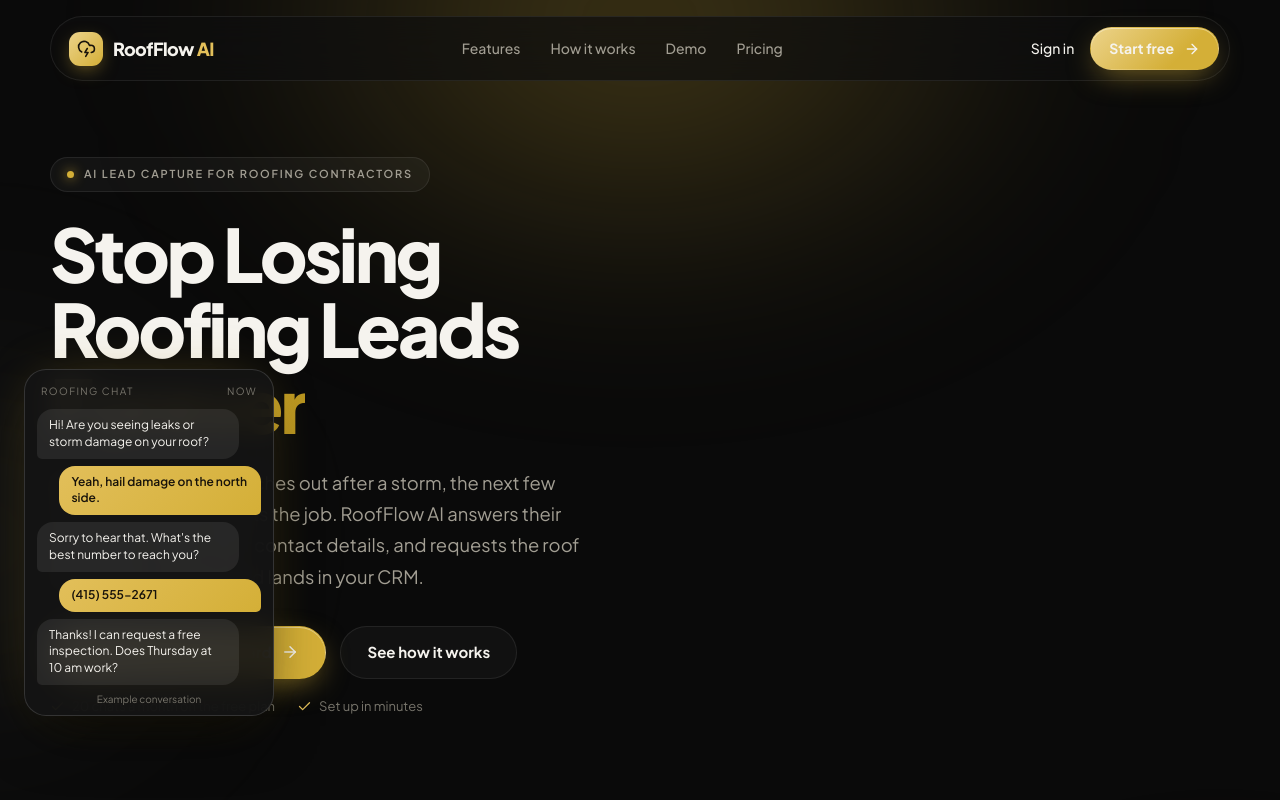
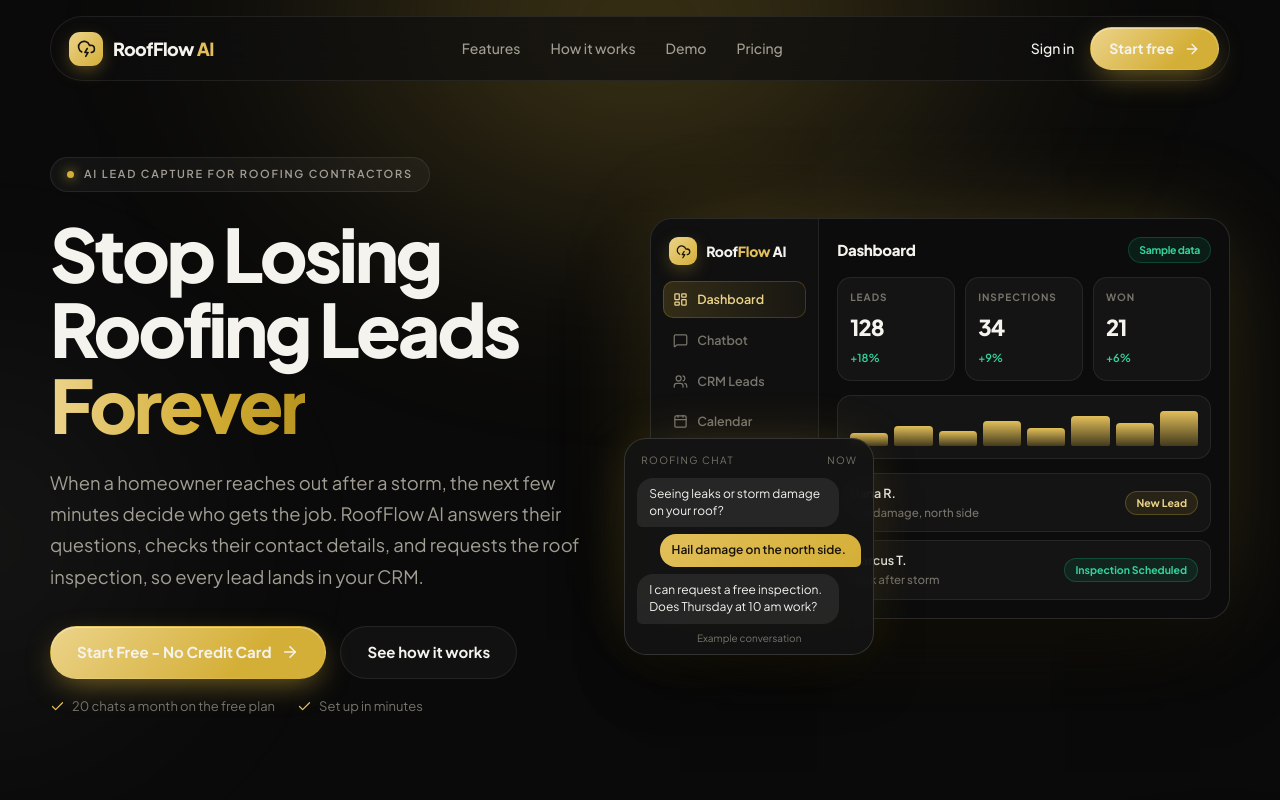
Before and after one commit to hekmat03/roof-flow-ai, a React (Vite) app: page / in a window 1280 px wide. Shown: the top 800 px of the page. Built offline with nearby package versions, Linux system fonts and the light colour scheme; no server answers.

Commit message:
Enhance LandingPage with new icons and chat updates
Updated the LandingPage component to include new icons and modified chat conversation text.

```diff
--- a/src/components/public/LandingPage.tsx
+++ b/src/components/public/LandingPage.tsx
@@ -1,5 +1,5 @@
 import React, { useEffect, useRef, useState } from 'react';
-import { ArrowRight, Bot, Calendar, Check, CloudLightning, Lock, MessageSquare, Send, ShieldCheck, Users } from 'lucide-react';
+import { ArrowRight, Bot, Calendar, Check, CloudLightning, CreditCard, LayoutDashboard, Lock, MessageSquare, Send, ShieldCheck, Users } from 'lucide-react';
 import './public.css';
 
 /* ---------------------------------------------------------------------------
@@ -179,14 +179,39 @@ export const LandingPage: React.FC = () => {
               </div>
             </div>
 
-            <div className="lp-phone-wrap">
+            <div className="lp-preview" aria-label="Preview of the RoofFlow AI dashboard">
+              <div className="lp-dash">
+                <aside className="lp-dash-side">
+                  <div className="lp-dash-logo"><span className="lp-mark"><CloudLightning size={15} aria-hidden /></span><span>Roof<b>Flow</b> AI</span></div>
+                  <div className="lp-dash-nav">
+                    <span className="on"><LayoutDashboard size={15} aria-hidden /> Dashboard</span>
+                    <span><MessageSquare size={15} aria-hidden /> Chatbot</span>
+                    <span><Users size={15} aria-hidden /> CRM Leads</span>
+                    <span><Calendar size={15} aria-hidden /> Calendar</span>
+                    <span><CreditCard size={15} aria-hidden /> Billing</span>
+                  </div>
+                </aside>
+                <div className="lp-dash-main">
+                  <div className="lp-dash-title">Dashboard <small>Sample data</small></div>
+                  <div className="lp-stats">
+                    <div className="lp-stat"><span>Leads</span><b>128</b><em>+18%</em></div>
+                    <div className="lp-stat"><span>Inspections</span><b>34</b><em>+9%</em></div>
+                    <div className="lp-stat"><span>Won</span><b>21</b><em>+6%</em></div>
+                  </div>
+                  <div className="lp-bars" aria-hidden>
+                    {[34, 52, 40, 66, 48, 78, 60, 92].map((h, i) => <i key={i} style={{ height: `${h}%` }} />)}
+                  </div>
+                  <div className="lp-leads">
+                    <div className="lp-lead-row"><div>Dana R.<br /><span>Hail damage, north side</span></div><b className="lp-pill">New Lead</b></div>
+                    <div className="lp-lead-row"><div>Marcus T.<br /><span>Leak after storm</span></div><b className="lp-pill lp-pill--ok">Inspection Scheduled</b></div>
+                  </div>
+                </div>
+              </div>
               <div className="lp-phone" aria-label="Example roofing chat conversation">
                 <div className="lp-phone-head"><span>Roofing chat</span><span>Now</span></div>
-                <div className="lp-bubble lp-bubble--ai">Hi! Are you seeing leaks or storm damage on your roof?</div>
-                <div className="lp-bubble lp-bubble--me">Yeah, hail damage on the north side.</div>
-                <div className="lp-bubble lp-bubble--ai">Sorry to hear that. What&apos;s the best number to reach you?</div>
-                <div className="lp-bubble lp-bubble--me">(415) 555-2671</div>
-                <div className="lp-bubble lp-bubble--ai">Thanks! I can request a free inspection. Does Thursday at 10 am work?</div>
+                <div className="lp-bubble lp-bubble--ai">Seeing leaks or storm damage on your roof?</div>
+                <div className="lp-bubble lp-bubble--me">Hail damage on the north side.</div>
+                <div className="lp-bubble lp-bubble--ai">I can request a free inspection. Does Thursday at 10 am work?</div>
                 <div className="lp-phone-tag">Example conversation</div>
               </div>
             </div>
```
